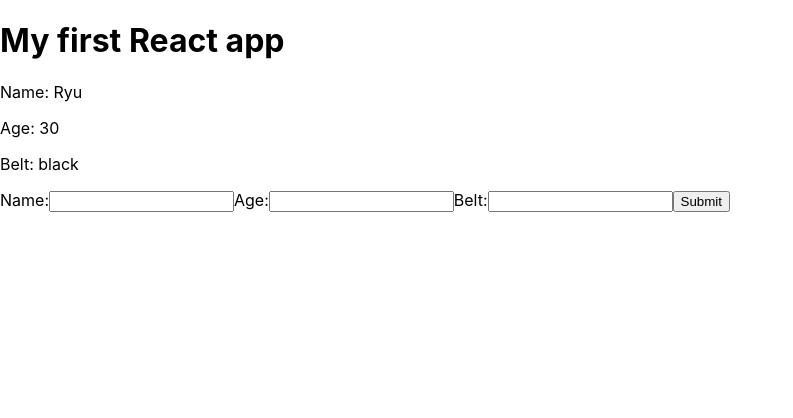
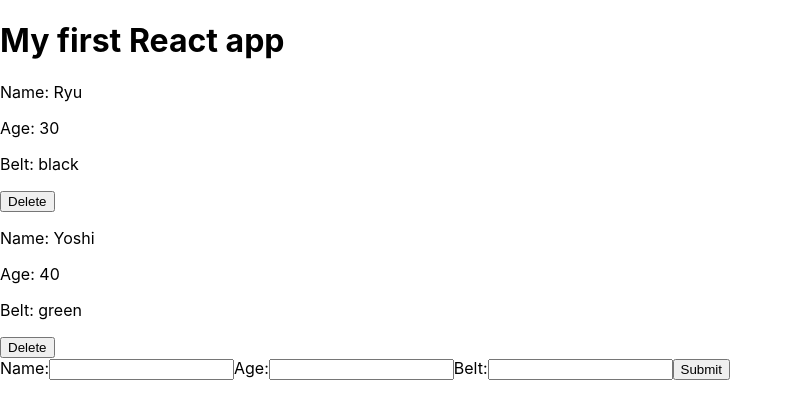
Before and after one commit to ssahu9/react_learning, a React (Create React App) app in the folder myapp/: page / in a window 1280 px wide. Shown: the top 418 px of the page, without its empty margins (0-793 px from the left). Built offline with nearby package versions, Linux system fonts and the light colour scheme.

Commit message:
included delete functionality

```diff
--- a/myapp/src/AddNinja.js
+++ b/myapp/src/AddNinja.js
@@ -13,6 +13,7 @@
     }
     handleSubmit = (e) => {
         e.preventDefault();
+        console.log(this.state)
         this.props.addNinja(this.state)
 
     }
--- a/myapp/src/App.js
+++ b/myapp/src/App.js
@@ -10,15 +10,27 @@
   state = {
     ninjas: [
       { name: 'Ryu', age: 30, belt: 'black', id: 1 },
-      { name: 'Yoshi', age: 20, belt: 'green', id: 2 },
+      { name: 'Yoshi', age: 40, belt: 'green', id: 2 },
       { name: 'Crystal', age: 25, belt: 'pink', id: 3 }
     ]
   }
   addNinja = (ninja) =>{
+    console.log("A add Ninja",ninja)
     ninja.id = Math.random();
     let ninjas = [...this.state.ninjas, ninja]
     this.setState({
       ninjas: ninjas
+    })
+  }
+
+  deleteNinja = (id) =>{
+    console.log(id)
+    // using non-destructive method "filter"
+    let ninjas = this.state.ninjas.filter(ninja =>{
+      return ninja.id !== id
+    })
+    this.setState({
+      ninjas :ninjas
     })
   }
 
@@ -27,7 +39,7 @@
     <div className="App">
       <h1>My first React app</h1>
 
-      <Ninjas ninjas={this.state.ninjas} />
+      <Ninjas  deleteNinja = {this.deleteNinja} ninjas={this.state.ninjas} />
       <AddNinja addNinja ={this.addNinja}/>
 
     </div>
--- a/myapp/src/Ninjas.js
+++ b/myapp/src/Ninjas.js
@@ -3,7 +3,7 @@
 
 // class Ninjas extends Component {
 // const Ninjas= (props)=>{
-    const Ninjas= ({ninjas})=>{
+    const Ninjas= ({ninjas, deleteNinja})=>{
     // const {ninjas} = props
     const ninjaList = ninjas.map( ninja =>{
         if(ninja.age>25){
@@ -12,6 +12,9 @@
             <p>Name: {ninja.name}</p>
             <p>Age: {ninja.age}</p>
             <p>Belt: {ninja.belt}</p>
+            {/* by default below delete function is getting invoked, to solve this use arrow function   */}
+            {/* <button onClick ={deleteNinja(ninja.id)}> Delete</button> */}
+            <button onClick ={() =>{deleteNinja(ninja.id)}}> Delete</button>
         </div>
         )
     }
@@ -24,7 +27,9 @@
             <div className="ninjas" key={ninja.id}>
             <p>Name: {ninja.name}</p>
             <p>Age: {ninja.age}</p>
+
             <p>Belt: {ninja.belt}</p>
+
         </div>
      ) : null
 
```
